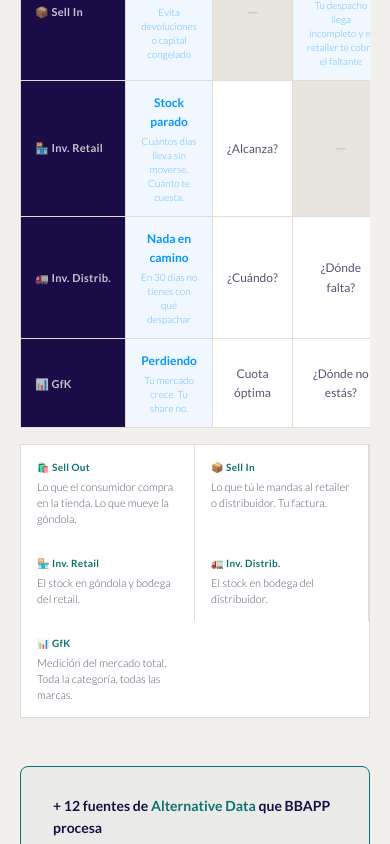
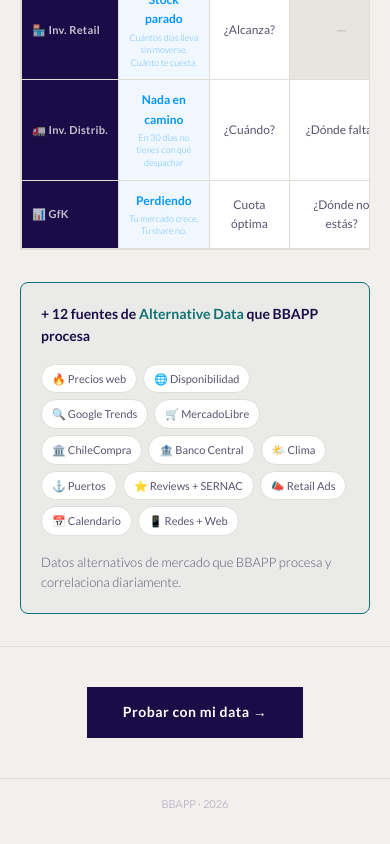
Before and after one commit to BB2030/BBAPP, a plain HTML site: page index.html in a window 390 px wide. Shown: the part 580-1424 px from the top of the page. Drawn offline with nearby package versions, Linux system fonts and the light colour scheme.

Commit message:
Update index.html

```diff
--- a/index.html
+++ b/index.html
@@ -95,7 +95,7 @@ nav {
 
 .hero h1 {
   font-family: 'Libre Baskerville', serif;
-  font-size: clamp(28px, 4.5vw, 46px);
+  font-size: clamp(22px, 3vw, 32px);
   font-weight: 700;
   line-height: 1.2;
   color: var(--dk);
@@ -446,12 +446,34 @@ nav {
 
 /* ─── RESPONSIVE ─── */
 @media (max-width:680px) {
-  nav, .section, .hero, .cta-section, .foot { padding-left: 20px; padding-right: 20px; }
-  .hero h1 { font-size: 26px; }
-  .pm-block { grid-template-columns: 1fr; }
-  .monday { grid-template-columns: 1fr; }
-  .alert-sources { display: none; }
+  nav { padding: 16px 20px; }
   .nav-links { gap: 20px; }
+  .nav-links a { font-size: 13px; }
+
+  .hero { padding: 40px 20px 32px; }
+  .hero h1 { font-size: 26px; letter-spacing: -0.5px; }
+
+  .section { padding: 32px 20px; }
+
+  .matrix-wrap {
+    overflow-x: scroll;
+    -webkit-overflow-scrolling: touch;
+    max-width: 100%;
+    border: 1px solid var(--border);
+  }
+  .matrix { min-width: 560px; }
+  .matrix th, .matrix td { padding: 10px 10px; font-size: 11px; }
+  .matrix td.cell small { font-size: 9px; }
+
+  .glossary { grid-template-columns: 1fr 1fr; }
+  .gloss-item:nth-child(5) { border-right: none; }
+
+  .alt-card { padding: 20px; }
+  .chips { gap: 6px; }
+  .chip { font-size: 11px; padding: 5px 10px; }
+
+  .cta-section { padding: 40px 20px; }
+  .foot { padding: 16px 20px; }
 }
 </style>
 </head>
@@ -534,28 +556,7 @@ nav {
     </table>
   </div>
 
-  <div class="glossary">
-    <div class="gloss-item">
-      <div class="gloss-term">🛍️ Sell Out</div>
-      <div class="gloss-def">Lo que el consumidor compra en la tienda. Lo que mueve la góndola.</div>
-    </div>
-    <div class="gloss-item">
-      <div class="gloss-term">📦 Sell In</div>
-      <div class="gloss-def">Lo que tú le mandas al retailer o distribuidor. Tu factura.</div>
-    </div>
-    <div class="gloss-item">
-      <div class="gloss-term">🏪 Inv. Retail</div>
-      <div class="gloss-def">El stock en góndola y bodega del retail.</div>
-    </div>
-    <div class="gloss-item">
-      <div class="gloss-term">🚛 Inv. Distrib.</div>
-      <div class="gloss-def">El stock en bodega del distribuidor.</div>
-    </div>
-    <div class="gloss-item">
-      <div class="gloss-term">📊 GfK</div>
-      <div class="gloss-def">Medición del mercado total. Toda la categoría, todas las marcas.</div>
-    </div>
-  </div>
+</div>
 </div>
 
 <!-- ALT DATA -->
```
